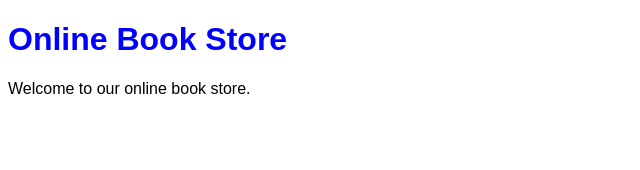
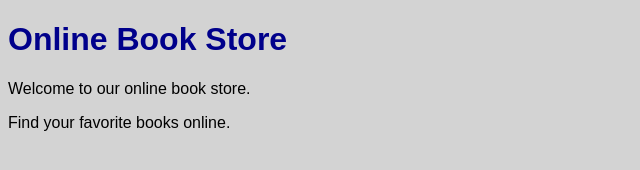
Before and after one commit to karunamali/Bookstore, a plain HTML site: page index.html in a window 1280 px wide. Shown: the whole page, without its empty margins (0-640 px from the left). Drawn offline with Linux system fonts and the light colour scheme.

Commit message:
Updated website styling

```diff
--- a/index.html
+++ b/index.html
@@ -7,5 +7,6 @@
 <body>
     <h1>Online Book Store</h1>
     <p>Welcome to our online book store.</p>
+    <p>Find your favorite books online.</p>
 </body>
 </html>
--- a/style.css
+++ b/style.css
@@ -1,7 +1,8 @@
 body {
     font-family: Arial;
+    background-color: lightgray;
 }
 
 h1 {
-    color: blue;
+    color: darkblue;
 }
```
Also changed, not shown: books.html (+1 -0 lines).
